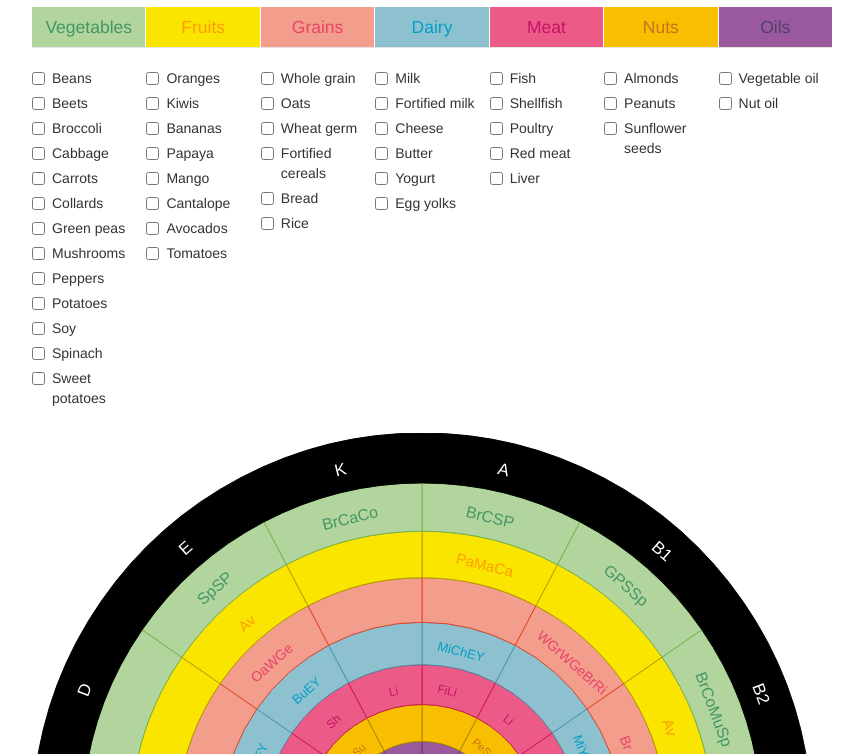
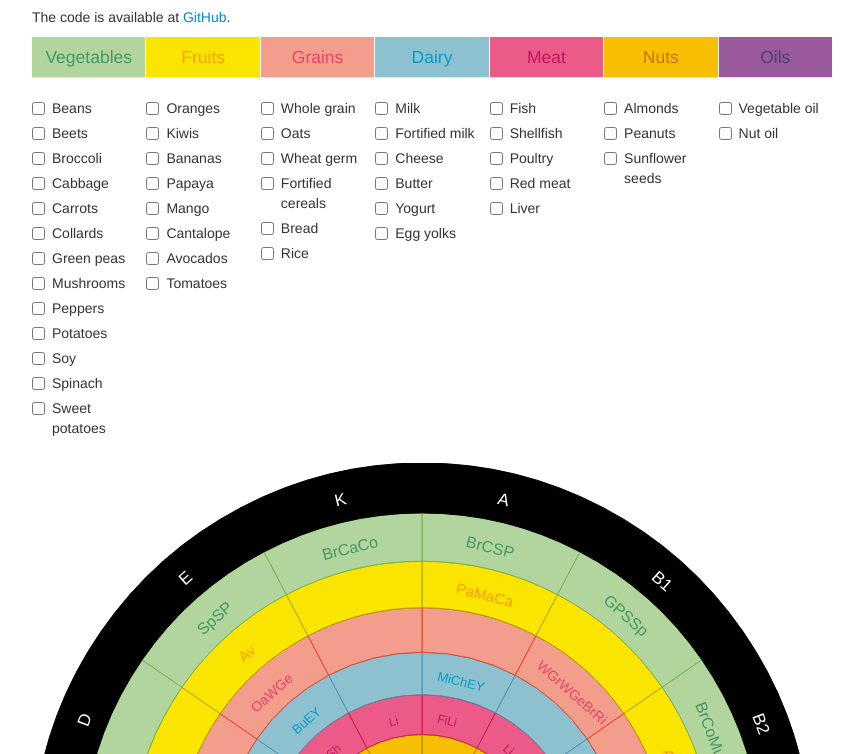
Before and after one commit to megoth/vitamins, a website: page index.html in a window 1280 px wide. Shown: the part 103-857 px from the top of the page, without its empty margins (208-1071 px from the left). Drawn offline with Linux system fonts and the light colour scheme.

Commit message:
Added github-link

```diff
--- a/index.html
+++ b/index.html
@@ -10,6 +10,7 @@
 <body>
     <h1>Supplemental interactive</h1>
     <p>A little something inspired by <a href="http://sblattindesign.wordpress.com/2012/01/04/supplemental/">More than supplemental</a>, an infographic posted at <a href="http://sblattindesign.wordpress.com/">S.B.LattinDesign</a>. Fill out the form and see your personal infographic.</p>
+    <p>The code is available at <a href="https://github.com/megoth/vitamins">GitHub</a>.</p>
     <form id="UserInput"></form>
     <div id="Infographic"></div>
     <script src="lib/d3.v3.min.js"></script>
```
